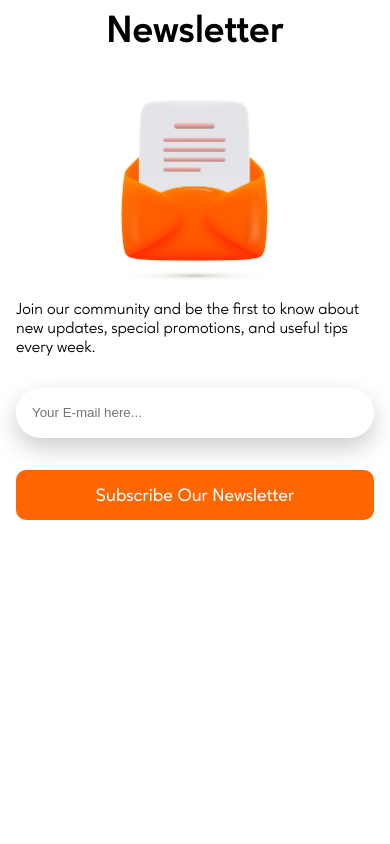
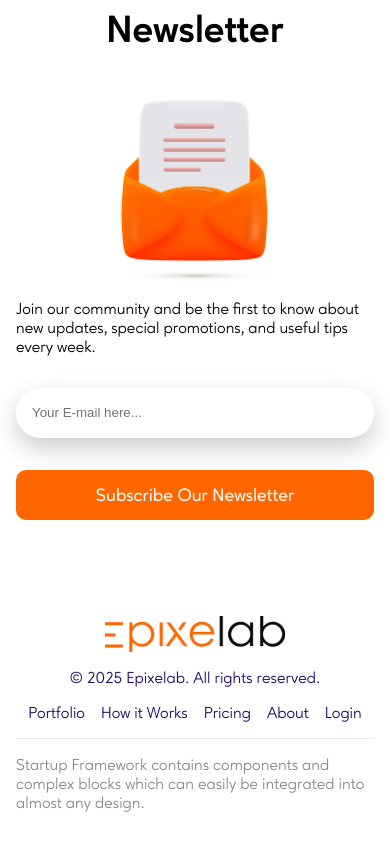
Before and after one commit to JoseAMota11/agency-landing-page, a React (Vite) app: page / in a window 390 px wide. Shown: the part 5405-6249 px from the top of the page. Before the commit the page ends 6053 px from the top, so only its background shows below. Built offline with nearby package versions, Linux system fonts and the light colour scheme.

Commit message:
:iphone: Adding responsiveness to footer component

```diff
--- a/src/App.tsx
+++ b/src/App.tsx
@@ -23,7 +23,7 @@ function App() {
         <OurTeamSection />
         <ContactSection />
       </main>
-      {/* <Footer /> */}
+      <Footer />
     </>
   );
 }
--- a/src/components/footer.css
+++ b/src/components/footer.css
@@ -39,3 +39,36 @@
     color: #8a898e;
   }
 }
+
+@media (max-width: 980px) {
+  .footer {
+    margin: 0;
+
+    .footer--container {
+      gap: 2rem;
+
+      .footer-link--container {
+        gap: 1rem;
+      }
+    }
+  }
+}
+
+@media (max-width: 820px) {
+  .footer {
+    margin: 0;
+
+    .footer--container {
+      gap: 1rem;
+      flex-direction: column;
+
+      .footer--logo {
+        width: 180px;
+      }
+    }
+
+    .footer--divider {
+      margin: 1rem 0;
+    }
+  }
+}
```
